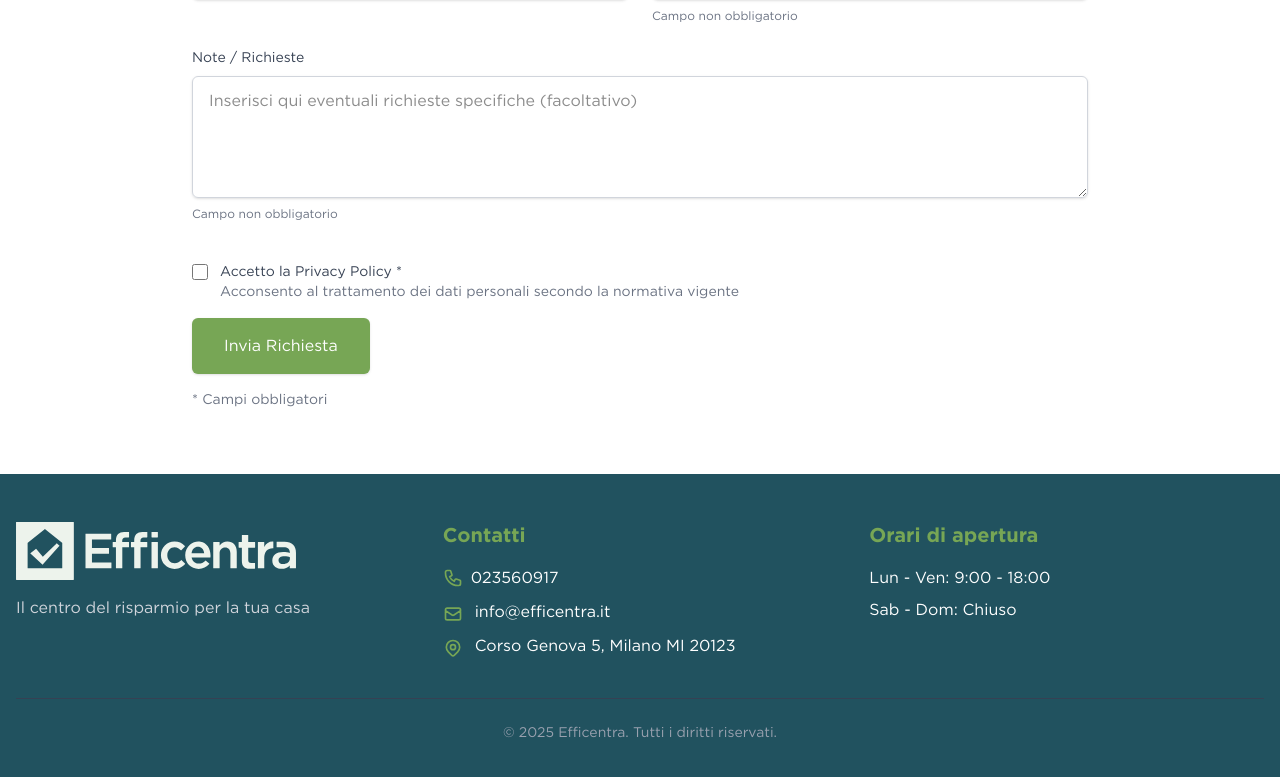
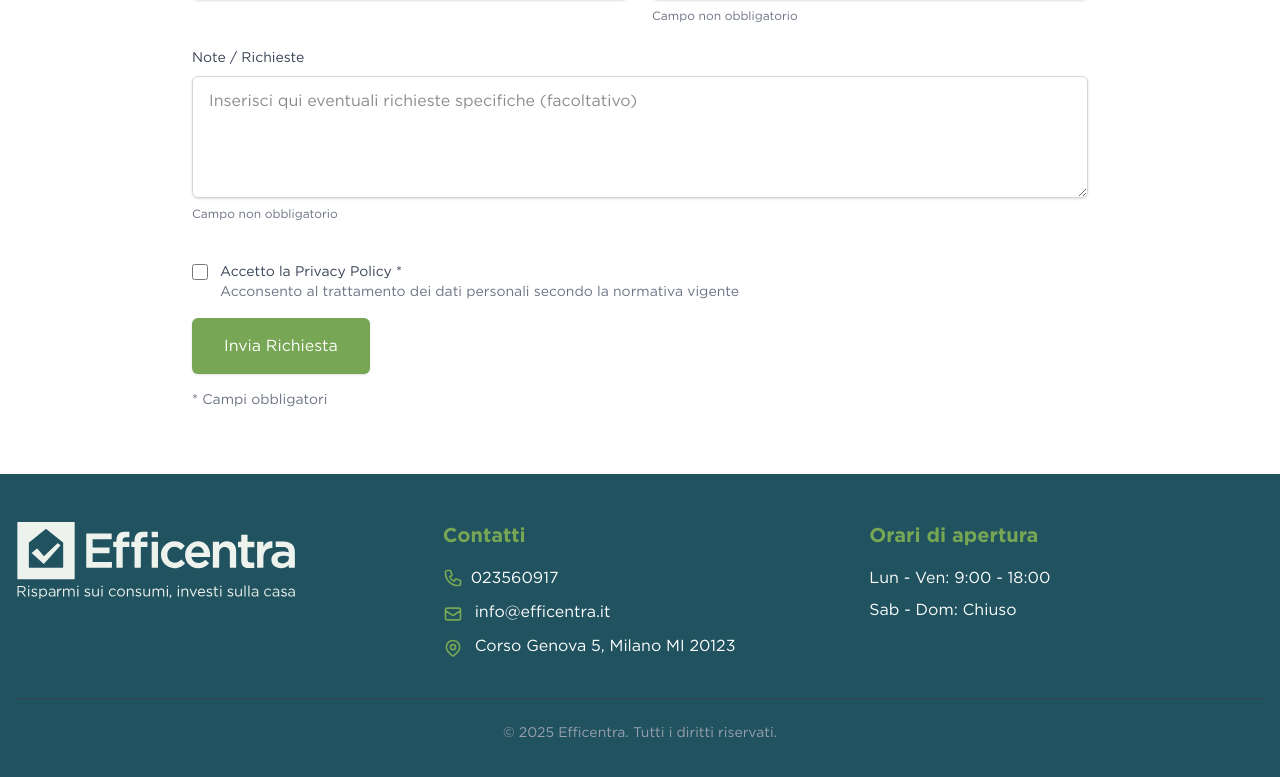
Before and after one commit to Marrothen/efficentra, a Next.js app in the folder efficentra/: page / in a window 1280 px wide. Shown: the part 3638-4415 px from the top of the page. Built offline with nearby package versions, Linux system fonts and the light colour scheme.

Commit message:
no message

```diff
--- a/efficentra/app/page.tsx
+++ b/efficentra/app/page.tsx
@@ -1013,14 +1013,13 @@ export default function Home() {
           <div className="grid grid-cols-1 md:grid-cols-3 gap-6 sm:gap-8">
             {/* Logo e info azienda */}            <div className="flex flex-col items-center md:items-start">
               <div className="flex items-center mb-3 sm:mb-4">                <Image
-                  src="/CEO_Efficentra_logo-01.svg"
+                  src="/CEO_Efficentra_logo-02.svg"
                   alt="Efficentra"
                   width={280}
                   height={140}
                   className="h-auto"
                 />
               </div>
-              <p className="text-gray-300 text-center md:text-left text-sm sm:text-base">Il centro del risparmio per la tua casa</p>
             </div>
 
             {/* Info di contatto */}
@@ -1101,6 +1100,7 @@ export default function Home() {
                   />
                 </div>
               </div>
+
 
               {/* Close Button */}              <button
                 onClick={closeDialog}
```
